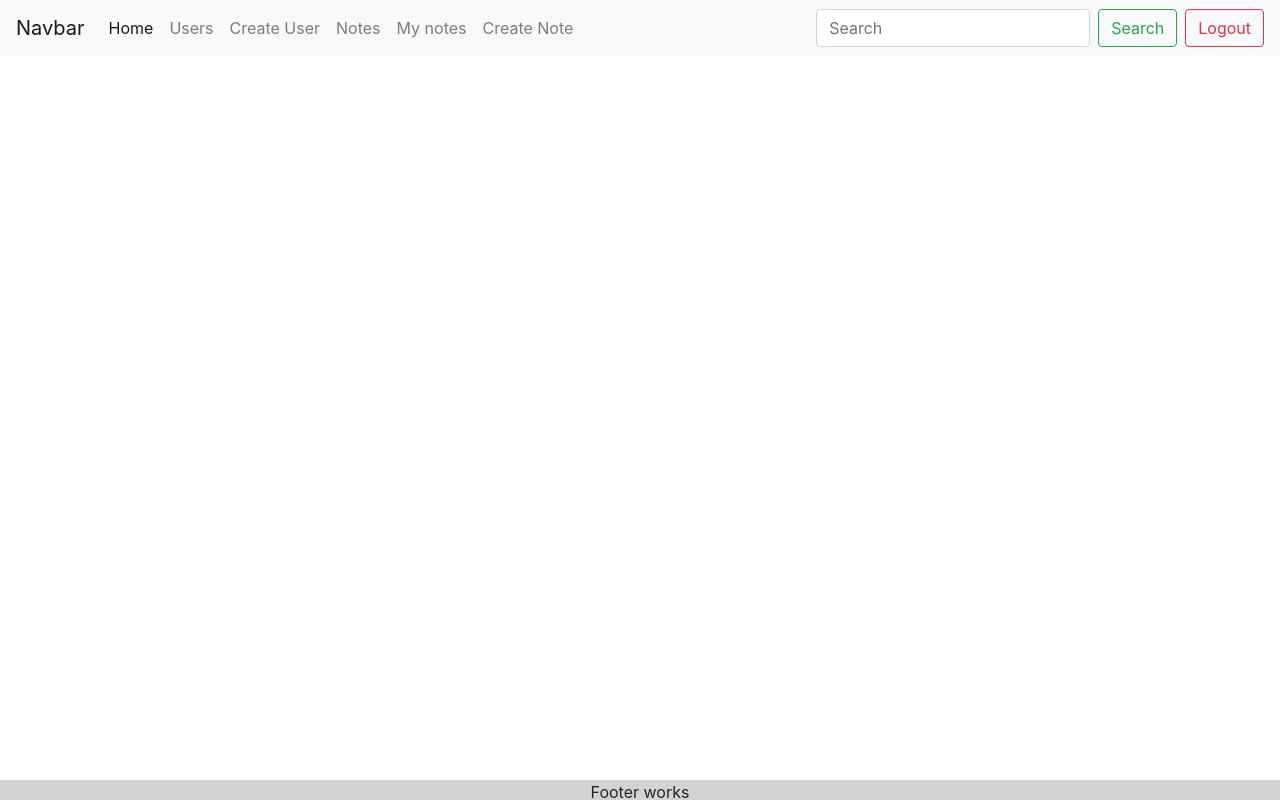
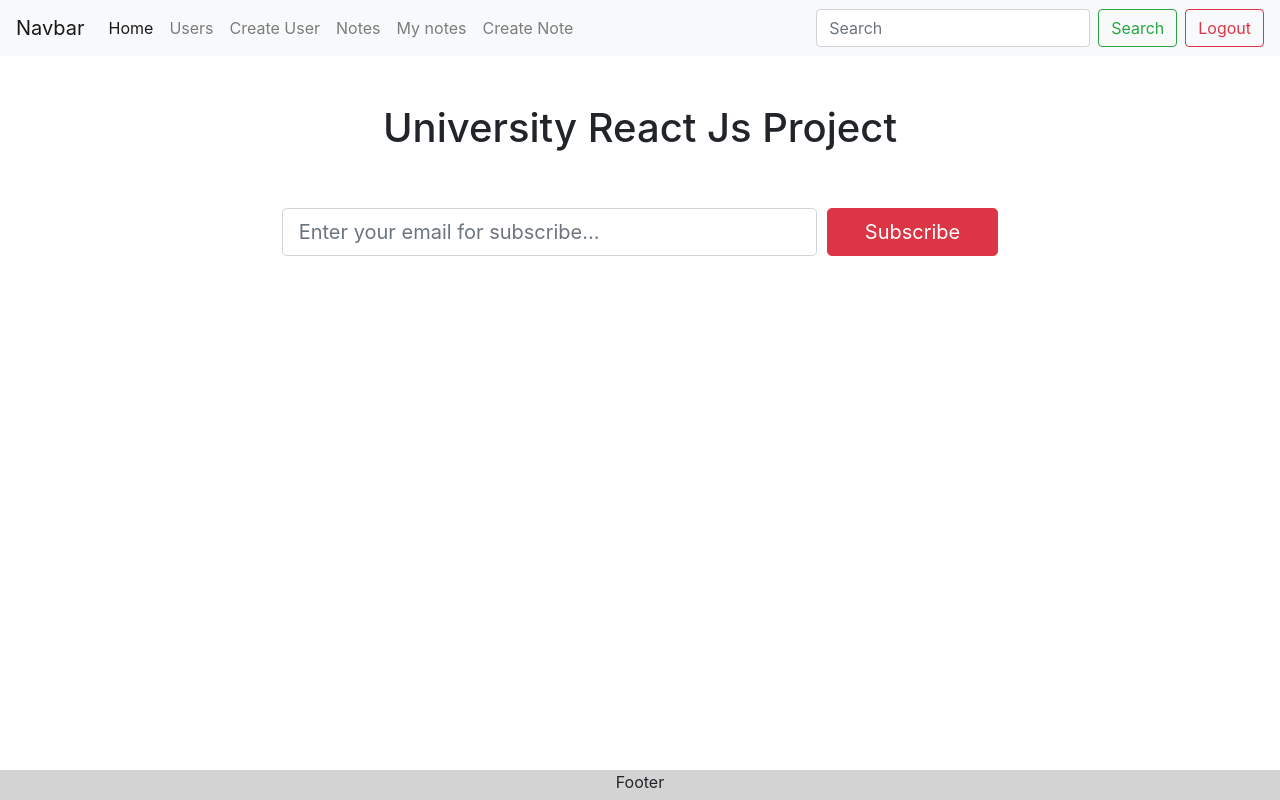
Before and after one commit to developerontheblock/todos-app, a React (Create React App) app: page /home in a window 1280 px wide. Built offline with nearby package versions, Linux system fonts and the light colour scheme; sample sign-in values are in the browser's storage.

Commit message:
Home Page created

```diff
--- a/db/db.json
+++ b/db/db.json
@@ -150,6 +150,17 @@
       "priority": "Medium",
       "date": "2020-06-02T20:43:33.386Z",
       "id": "rfhOctK"
+    },
+    {
+      "title": "a",
+      "content": "aa",
+      "authorId": "ImNfbQE",
+      "authorName": "",
+      "data": "",
+      "status": "Pending",
+      "date": "2020-06-05T08:43:14.751Z",
+      "priority": "Low",
+      "id": "UMSAeI7"
     }
   ]
 }
--- a/src/components/layout/footer/Footer.jsx
+++ b/src/components/layout/footer/Footer.jsx
@@ -2,7 +2,7 @@ import React from 'react';
 
 const styles = {
     backgroundColor: 'lightgray',
-    height: '20px',
+    height: '30px',
     width: '100%',
     position: 'fixed',
     bottom: 0
@@ -11,7 +11,7 @@ const styles = {
 export function Footer() {
     return (
         <div className="footer" style={styles}>
-            Footer works
+            Footer
         </div>
     );
 }
--- a/src/components/layout/header/Header.jsx
+++ b/src/components/layout/header/Header.jsx
@@ -44,7 +44,7 @@ export const Header = withRouter((props) => {
                     <div className="collapse navbar-collapse" id="navbarSupportedContent">
                         <ul className="navbar-nav mr-auto">
                             <li className="nav-item active">
-                                <Link className="nav-link" to="/">Home</Link>
+                                <Link className="nav-link" to="/home">Home</Link>
                             </li>
                             <li className="nav-item">
                                 <Link className="nav-link" to="/users">Users</Link>
--- /dev/null
+++ b/src/components/layout/home/Home.jsx
@@ -0,0 +1,30 @@
+import React from 'react';
+
+export function Home() {
+    return (
+        <>
+        <div >
+            <div class="overlay"></div>
+            <div class="container">
+                <div class="row">
+                    <div class="col-xl-9 mx-auto">
+                        <h1 class="mt-5">University React Js Project</h1>
+                    </div>
+                </div>
+            </div>
+        </div>
+        <div class="col-md-10 col-lg-8 col-xl-7 mx-auto">
+        <form>
+          <div class="form-row">
+            <div class="col-12 col-md-9 mt-5 mb-md-0">
+              <input type="email" class="form-control form-control-lg" placeholder="Enter your email for subscribe..." />
+            </div>
+            <div class="col-12 col-md-3 mt-5">
+              <button type="submit" class="btn btn-block btn-lg btn-danger">Subscribe</button>
+            </div>
+          </div>
+        </form>
+      </div>
+      </>
+    )
+}
--- a/src/components/layout/main/Main.jsx
+++ b/src/components/layout/main/Main.jsx
@@ -7,13 +7,17 @@ import { UserEdit } from '../users/user-edit/UserEdit';
 import { NotesList } from '../../notes/notes-list/NotesList';
 import { NoteEdit } from '../../notes/note-edit/NoteEdit';
 import { MyNotes } from '../../notes/my-notes/MyNotes';
+import { Home } from '../home/Home';
+
 
 export function Main() {
 
     return (
         <div className="main-content">
             <Switch>
-            <AuthenticatedRoute exact path="/users" component={UsersList} />
+                <AuthenticatedRoute exact path="/home" component={Home} />
+
+                <AuthenticatedRoute exact path="/users" component={UsersList} />
                 <AuthenticatedRoute exact path="/users/create" admin={true} component={UserEdit} />
                 <AuthenticatedRoute exact path="/users/:id" component={User} />
                 <AuthenticatedRoute exact path="/users/edit/:id" admin={true} component={UserEdit} />
--- a/src/components/notes/note-card/NoteCard.jsx
+++ b/src/components/notes/note-card/NoteCard.jsx
@@ -18,18 +18,28 @@ export function NoteCard({ note, onDeleteClick }) {
     const loggedUser = getLoggedUser();
 
     let noteClassByStatus = "card text-white m-3 ";
+    let noteImg = "https://picsum.photos/200/100?random=1.jpg";
+
     switch (note.status) {
         case NotesStatus.Active:
             noteClassByStatus += "bg-info";
+            noteImg += "https://picsum.photos/200/100?random=2.jpg";
+
             break;
         case NotesStatus.Done:
             noteClassByStatus += "bg-success";
+            noteImg += "https://picsum.photos/200/100?random=3.jpg";
+
             break;
         case NotesStatus.Pending:
             noteClassByStatus += "bg-warning";
+            noteImg += "https://picsum.photos/200/100?random=4.jpg";
+
             break;
         default:
             noteClassByStatus += "bg-info";
+            noteImg += "https://picsum.photos/200/100?random=5.jpg";
+
             break;
     }
 
@@ -52,6 +62,8 @@ export function NoteCard({ note, onDeleteClick }) {
     return (
 
         <div className={noteClassByStatus} style={noteCardStyle}>
+                        <img class="card-img-top" src={noteImg} alt="Card image cap" />
+
             <div className="card-header">
                 {note.title}
             </div>
```
